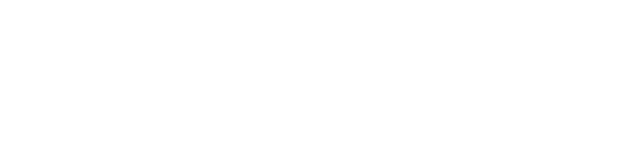
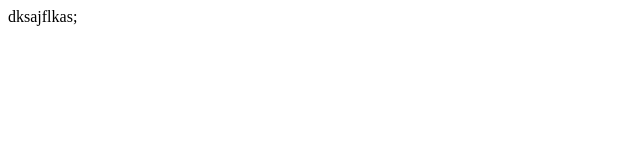
Before and after one commit to nerdyray/gitpratice, a plain HTML site: page index.html in a window 1280 px wide. Shown: the full height of the page, 0-640 px from the left. Drawn offline with Linux system fonts and the light colour scheme.

Commit message:
fix: correct body content in index.html

```diff
--- a/index.html
+++ b/index.html
@@ -8,7 +8,7 @@
 </head>
 
 <body>
-
+    dksajflkas;
 </body>
 
 </html>
```
